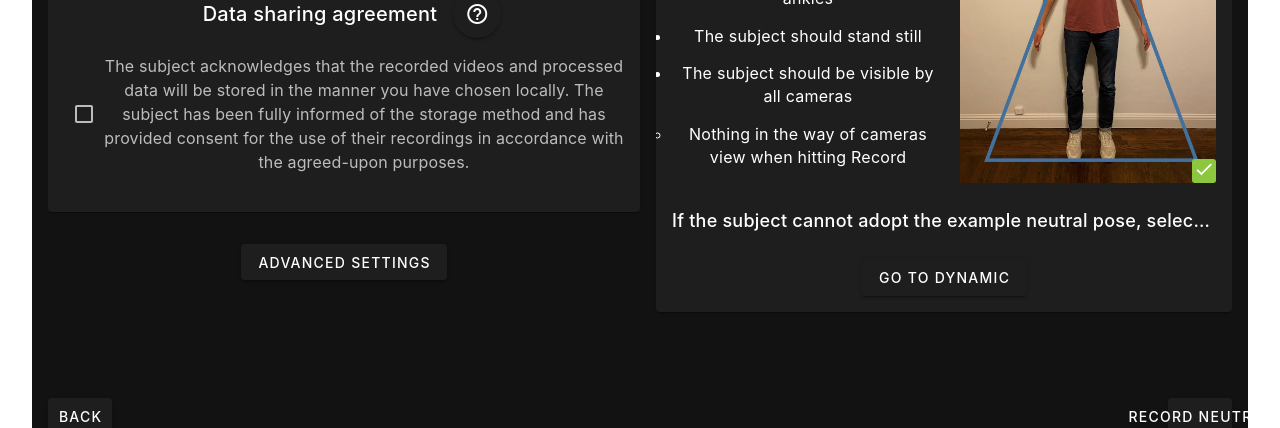
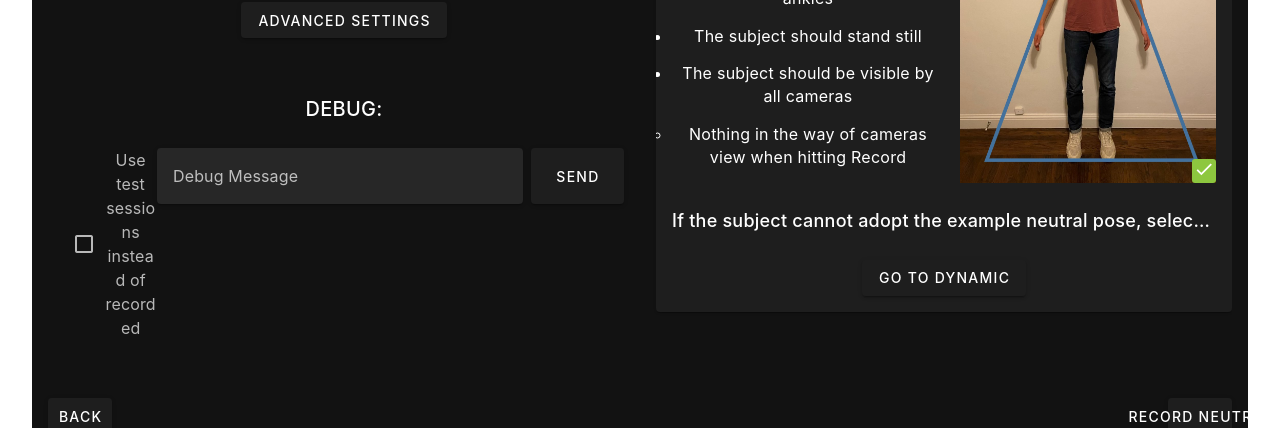
Before and after one commit to AntonBrinkCodes/localcap-viewer, a Vue app: page /1/neutral in a window 1280 px wide. Shown: the part 318-746 px from the top of the page. Built offline with nearby package versions, Linux system fonts and the light colour scheme; no server answers; a small style sheet from the web is missing.

Commit message:
can delete sessions

```diff
--- a/src/components/HelloWorld.vue
+++ b/src/components/HelloWorld.vue
@@ -49,8 +49,29 @@
       @click:row="onRowClick"
     >
       <!-- Add other slots if needed for custom item rendering -->
+       <!-- Slot for remove item.-->
+      <template v-slot:[`item.action`]="{ item }">
+    <!-- Add the button here -->
+    <v-btn icon="mdi-delete" @click.stop="showDeleteDialog(item.sessionID)"> <!-- click.stop supposedly stops the row onclick from also triggering-->
+    </v-btn>
+  </template>
     </v-data-table>
   </div>
+
+  <!-- Confirmation Dialog for Deleting -->
+  <v-dialog v-model="deleteDialog" max-width="500px">
+      <v-card>
+        <v-card-title class="headline">Are you sure you want to delete this session?</v-card-title>
+        <v-card-actions>
+          <v-btn color="green darken-1" text @click="cancelDelete">
+            Cancel
+          </v-btn>
+          <v-btn color="red darken-1" text @click="confirmDelete">
+            Delete
+          </v-btn>
+        </v-card-actions>
+      </v-card>
+    </v-dialog>
 </MainLayout>
 
 </template>
@@ -69,6 +90,8 @@ export default {
   data() {
     return {
       search: '',
+      deleteDialog: false,
+      sessionToDelete: "",
     }
   },
   computed: {
@@ -88,6 +111,7 @@ export default {
         { title: 'Height (m)', key: 'height', align:'end'},
         { title: 'Mass (kg)', key: 'mass' , align:'end'},
         { title: 'Session Date', key: 'sessionDate', align:'end' },
+        { title: 'Delete', key: 'action', align: 'center' }, // Delete Button
       ];
     },
     filteredSessions() {
@@ -191,6 +215,31 @@ export default {
         condition: () => this.sessionID, // Custom condition: wait until sessionID is set
     });
     },
+    showDeleteDialog(item){
+      console.log("Button clicked for session:", item);
+      this.sessionToDelete = item;
+      this.deleteDialog = true
+    },
+    cancelDelete(){
+      // Close the dialog
+      this.sessionToDelete = ""
+      this.deleteDialog = false
+    },
+    confirmDelete(){
+      this.deleteSession(this.sessionToDelete)
+      this.deleteDialog = false
+      this.askForSession()
+    },
+    deleteSession(sessionID){
+      const deletemsg = {
+      command: "delete_session",
+      content: this.sessionToDelete,
+    }
+    console.log(deletemsg)
+      this.sendMessage({
+      message: JSON.stringify(deletemsg),
+      })
+    },
     startRecording(){
       this.$store.dispatch('sendMessage', 'start')
     },
--- a/src/components/Neutral.vue
+++ b/src/components/Neutral.vue
@@ -1,11 +1,6 @@
 <template>
-    <MainLayout
-        leftButton="Back"
-        rightButton="Record Neutral"
-        :step="4"
-        :rightDisabled="this.cameras>=2"
-        @left="this.$router.push(`/${this.sessionID}/calibration`)"
-        @right="onNext">
+  <MainLayout leftButton="Back" rightButton="Record Neutral" :step="4" :rightDisabled="this.cameras >= 2"
+    @left="this.$router.push(`/${this.sessionID}/calibration`)" @right="onNext">
 
     <div class="step-4-1 d-flex flex-column">
 
@@ -17,28 +12,17 @@
           <v-row align="stretch">
 
             <v-col cols="11">
-          <v-autocomplete
-            ref="selectSubjectsRef"
-            required
-            v-model="subject"
-            item-title="name"
-            item-value="id"
-            label="Subject"
-            :items="loaded_subjects"
-            :loading="subject_loading"
-            :search-input.sync="subject_search"
-            return-object
-          >
+              <v-autocomplete ref="selectSubjectsRef" required v-model="subject" item-title="name" item-value="id"
+                label="Subject" :items="loaded_subjects" :loading="subject_loading" :search-input.sync="subject_search"
+                return-object>
                 <template v-slot:append-item>
                   <div v-intersect="loadNextSubjectsListPage" />
                 </template>
                 <template v-slot:selection>{{ subject.name }}</template>
               </v-autocomplete>
             </v-col>
-        <v-col cols = "1">
-            <v-btn
-            icon
-            @click=openNewSubjectPopup(true)>
+            <v-col cols="1">
+              <v-btn icon @click=openNewSubjectPopup(true)>
                 <v-icon icon="mdi-plus" />
               </v-btn>
             </v-col>
@@ -47,14 +31,8 @@
 
           <v-row class="mt-3"> <!-- Added this row -->
             <v-col cols="11">
-          <v-text-field
-            v-model="sessionName"
-            label="Session Name (optional)"
-            type="text"
-            required
-            :error="formErrors.name != null"
-            :error-messages="formErrors.name"
-          ></v-text-field>
+              <v-text-field v-model="sessionName" label="Session Name (optional)" type="text" required
+                :error="formErrors.name != null" :error-messages="formErrors.name"></v-text-field>
             </v-col>
           </v-row>
 
@@ -67,13 +45,10 @@
             Data sharing agreement
           </v-card-title>
 
-          <v-btn
-            icon
-          ><v-icon icon="mdi-help-circle-outline" />
-            <v-tooltip
-                activator="parent"
-                location="bottom"
-            >The information on this page as well as videos of your movement are
+          <v-btn icon><v-icon icon="mdi-help-circle-outline" />
+            <v-tooltip activator="parent" location="bottom">The information on this page as well as videos of your
+              movement
+              are
               uploaded to your own computer / where you host the local backend.
               Remember to get informed consent and ask your patient about data sharing.</v-tooltip>
           </v-btn>
@@ -81,36 +56,48 @@
         </div>
         <v-card-text class="d-flex flex-column align-left checkbox-wrapper">
           <div class="d-flex flex-column checkbox-box">
-                  <v-checkbox
-                    v-model="data_sharing_0"
-                    @click="isInputValid"
-                    :label="labelText"
-                    :rules="[checkboxRule]"
-                    required
-                  ></v-checkbox>
+            <v-checkbox v-model="data_sharing_0" @click="isInputValid" :label="labelText" :rules="[checkboxRule]"
+              required></v-checkbox>
           </div>
         </v-card-text>
       </v-card>
 
       <div class="d-flex justify-center">
         <div class="text-center">
-          <v-btn
-            color="primary-dark"
-            class="mt-4 mb-4 ml-4 mr-4"
-            x-large
-            @click="isInputValid"
-          >
+          <v-btn color="primary-dark" class="mt-4 mb-4 ml-4 mr-4" x-large @click="isInputValid">
             Advanced Settings
-            <v-tooltip
-                activator="parent"
-                location="bottom">
+            <v-tooltip activator="parent" location="bottom">
               TO BE IMPLEMENTED
             </v-tooltip>
           </v-btn>
         </div>
       </div>
 
+      <!-- Include the Dialog component -->
+    <NewSubjectDialog v-model="showDialog" :_closeDialog="openNewSubjectPopup" :onSave="submitAddSubject"
+      @subject-updated="handleSubjectUpdated" />
 
+    <!-- Debug Section -->
+    <v-card-text class="step-2-2 mt-4 flex-grow-1 p-0" style="width: 100%;">
+      <v-card-title class="justify-center">DEBUG:</v-card-title>
+
+      <!-- Input Field and Button in a Row -->
+      <v-row class="mt-4" no-gutters>
+        <v-col cols="2">
+          <v-checkbox v-model="testSession" label="Use test sessions instead of recorded"></v-checkbox>
+        </v-col>
+        <v-col cols="18" class="pr-2">
+          <v-text-field v-model="inputMessage" clearable label="Debug Message" variant="solo-filled" full-width
+            style="height: 56px;">
+          </v-text-field>
+        </v-col>
+        <v-col cols="2">
+          <v-btn @click="sendMessage" block style="height: 56px;">
+            Send
+          </v-btn>
+        </v-col>
+      </v-row>
+    </v-card-text>
 
 
     </div>
@@ -133,7 +120,8 @@
               The subject should adopt the example neutral pose
               <ul>
                 <li class="space-above-small">Upright standing posture with feet pointing forward</li>
-            <li class="space-above-small">Straight back and no bending or rotation at the hips, knees, or ankles</li>
+                <li class="space-above-small">Straight back and no bending or rotation at the hips, knees, or ankles
+                </li>
               </ul>
             </li>
             <li class="space-above-small">The subject should stand still</li>
@@ -148,12 +136,7 @@
         </div>
         <div class="d-flex flex-column align-center ">
           <span class="sub-header" style="font-size: 18px;">Example neutral pose</span>
-      <ExampleImage
-        image="/src/assets/images/big_good_triangle.jpg"
-        :width="256"
-        :height="341"
-        good
-      />
+          <ExampleImage image="/src/assets/images/big_good_triangle.jpg" :width="256" :height="341" good />
         </div>
       </v-card-text>
       <v-card-title class="justify-center" style="font-size: 18px; word-break: break-all;">
@@ -162,16 +145,10 @@
 
       <div class="d-flex justify-center">
         <div class="text-center">
-          <v-btn
-            color="primary-dark"
-            class="mt-4 mb-4 ml-4 mr-4"
-            x-large
-            @click="this.$router.push(`/${this.sessionID}/dynamic`)"
-          >
+          <v-btn color="primary-dark" class="mt-4 mb-4 ml-4 mr-4" x-large
+            @click="this.$router.push(`/${this.sessionID}/dynamic`)">
             Go to Dynamic
-            <v-tooltip
-                activator="parent"
-                location="bottom">
+            <v-tooltip activator="parent" location="bottom">
               Dynamic part is WIP
             </v-tooltip>
           </v-btn>
@@ -182,13 +159,6 @@
 
 
 
-  <!-- Include the Dialog component -->
-  <NewSubjectDialog
-      v-model="showDialog"
-      :_closeDialog="openNewSubjectPopup"
-      :onSave="submitAddSubject"
-      @subject-updated="handleSubjectUpdated"
-    />
 
 
   </MainLayout>
@@ -201,7 +171,7 @@
 
 <script>
 import { ref, watch } from 'vue'
-import { mapState, mapActions} from 'vuex'
+import { mapState, mapActions, mapMutations } from 'vuex'
 import MainLayout from '/src/layout/MainLayout.vue'
 import NewSubjectDialog from './ui/NewSubjectDialog.vue'
 import ExampleImage from './ui/ExampleImage.vue';
@@ -245,15 +215,15 @@ export default {
       data_sharing_0: false,
       labelText: 'The subject acknowledges that the recorded videos and processed data will be stored in the manner you have chosen locally. The subject has been fully informed of the storage method and has provided consent for the use of their recordings in accordance with the agreed-upon purposes.',
     };
-    },watch:{
-      showDialog(newValue){
+  }, watch: {
+    showDialog(newValue) {
       console.log(newValue)
     }
   },
   computed: {
     ...mapState({
       sessionID: state => state.sessionID,
-            cameras: state => state.mobilesCount,
+      cameras: state => state.sessionCameras,
     }),
     ...mapState('data', {
       subjects: state => state.subjects,
@@ -271,6 +241,14 @@ export default {
         }
       }
     },
+    testSession: {
+      get() {
+        return this.$store.state.data.test_session;
+      },
+      set(value) {
+        this.setTestSession(value);
+      },
+    },
   },
   watch: {
     subjects(newSubjectList) {
@@ -286,20 +264,23 @@ export default {
   },
   methods: {
     ...mapActions(['sendMessage']),
+    ...mapMutations('data', {
+      setTestSession: 'SET_TEST_SESSION',
+    }),
     onNext() {
       console.log('onNext pressed');
       //this.loadSubjectsList(false);
       console.log('is this a test run? :', this.isTest)
       console.log(this.sessionID)
       const startNeutralMsg = {
-                command:"start_neutral",
+        command: "start_neutral",
         subject: this.subject,
         isTest: this.isTest,
       }
       this.sendMessage({
         message: JSON.stringify(startNeutralMsg),
         session_id: this.sessionID
-        }) ;
+      });
 
 
     },
@@ -329,10 +310,10 @@ export default {
     loadNextSubjectsListPage() {
       // Implement logic to load the next page of subjects
     },
-        handleSubjectUpdated(){
+    handleSubjectUpdated() {
       // Implement this
     },
-        saveSubjectToServer(subject){
+    saveSubjectToServer(subject) {
       const savesubjMsg = {
         command: 'save_subject',
         content: subject
@@ -341,7 +322,7 @@ export default {
         message: JSON.stringify(savesubjMsg)
       });
     },
-        submitAddSubject (data) {
+    submitAddSubject(data) {
       console.log('submitAddSubject', data)
       let obj = {
         id: uuidv4(),
@@ -357,14 +338,14 @@ export default {
 
       this.saveSubjectToServer(this.subject)
     },
-        isInputValid(){
+    isInputValid() {
       if (this.checkboxRule(this.data_sharing_0) === true) {
         console.log('All inputs are valid.');
       } else {
         console.log('Please check the checkbox.');
       }
     },
-        checkboxRule(value){
+    checkboxRule(value) {
       return value ? true : 'You must agree to continue';
     },
   }
@@ -375,15 +356,19 @@ export default {
 <style lang="scss">
 .step-4-1 {
   flex: 0 0 50%;
+
   li {
     font-size: 16px;
+
     &:not(:last-child) {
       margin-bottom: 8px;
     }
   }
 }
+
 .step-4-2 {
   flex-grow: 1;
+
   h1 {
     line-height: 1.15;
   }
@@ -391,6 +376,7 @@ export default {
 
 .subject-details {
   min-width: 100%;
+
   &>span>div {
     padding-top: 0;
   }
@@ -420,7 +406,7 @@ export default {
 //  padding-top: 0;
 //}
 
-.checkbox-box > div {
+.checkbox-box>div {
   margin-top: 0;
 }
 
@@ -445,16 +431,18 @@ export default {
 }
 
 .space-above-small {
-  margin-top: 15px; /* Adjust the value as needed */
+  margin-top: 15px;
+  /* Adjust the value as needed */
 }
 
 .space-above-large {
-  margin-top: 20px; /* Adjust the value as needed */
-  font-size: 20px;  /* Adjust the font size as needed */
+  margin-top: 20px;
+  /* Adjust the value as needed */
+  font-size: 20px;
+  /* Adjust the font size as needed */
   font-weight: bold;
 }
 
 //.data-title {
 //  padding-bottom: 7px;
-//}
-</style>
+//}</style>
--- a/src/components/NewSession.vue
+++ b/src/components/NewSession.vue
@@ -46,6 +46,7 @@
   import QRCodeVue3 from 'qrcode-vue3';
   import { mapState, mapActions } from 'vuex';
   import MainLayout from '../layout/MainLayout.vue';
+import { mapMutations } from 'vuex/dist/vuex.cjs.js';
 
   export default {
     name: 'NewSession',
@@ -62,6 +63,9 @@
         BASEURL: (state) => state.BASEURL,
         sessionID: (state) => state.sessionID,
       }),
+      ...mapState('data', {
+      calibrated: state => state.calibrated,
+    }),
       qrURL() {
         console.log(`ws://${this.BASEURL}/ws/${this.sessionID}/session`)
         return `ws://${this.BASEURL}/ws/${this.sessionID}/session`;
@@ -70,6 +74,7 @@
     methods: {
       ...mapActions(['sendMessage', 'getBASEURL']),
       async startCalibration() {
+        this.SET_CALIBRATED(false)
         const checkSessionID = setInterval(() => {
           if (this.sessionID) {
             clearInterval(checkSessionID);
@@ -77,6 +82,7 @@
           }
         }, 100);
       },
+      ...mapMutations('data', ['SET_CALIBRATED']), // Acess mutations
     },
 
   };
```
Lines whose indentation alone changed are shown as unchanged.
